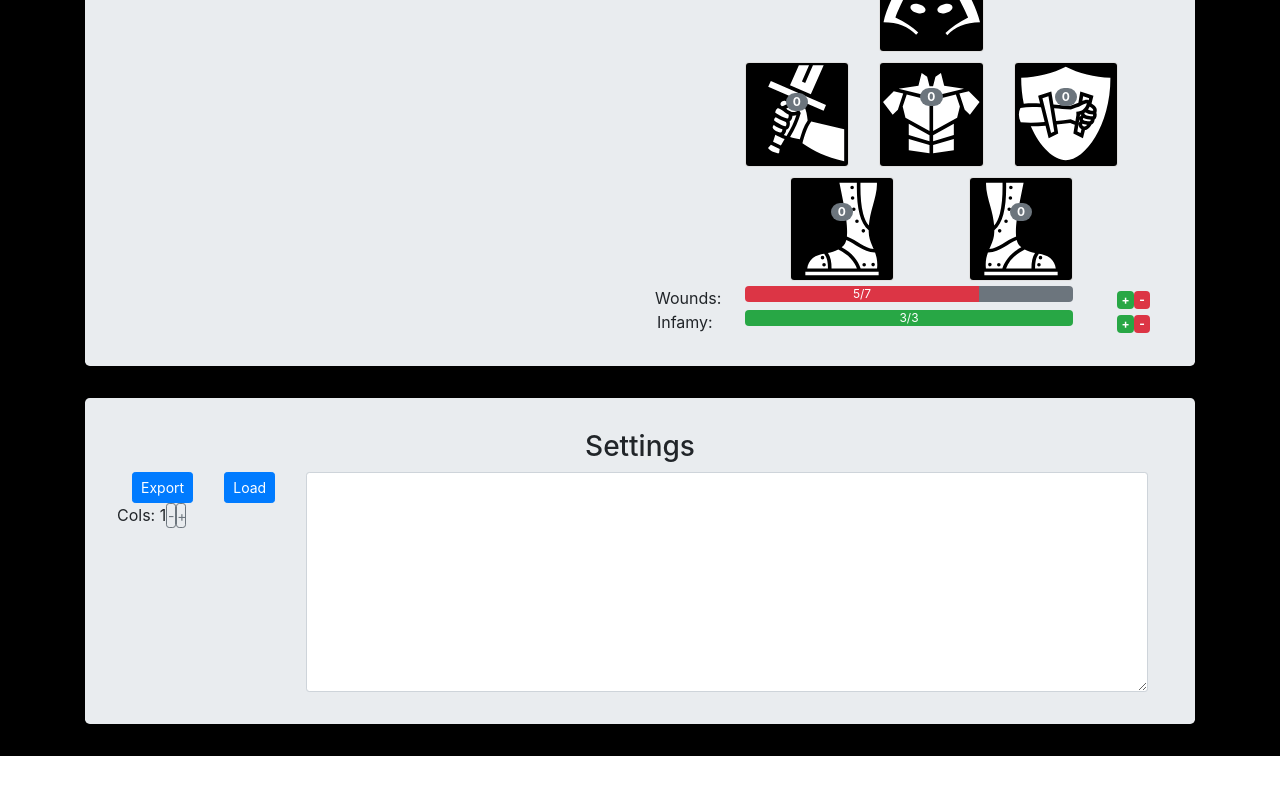
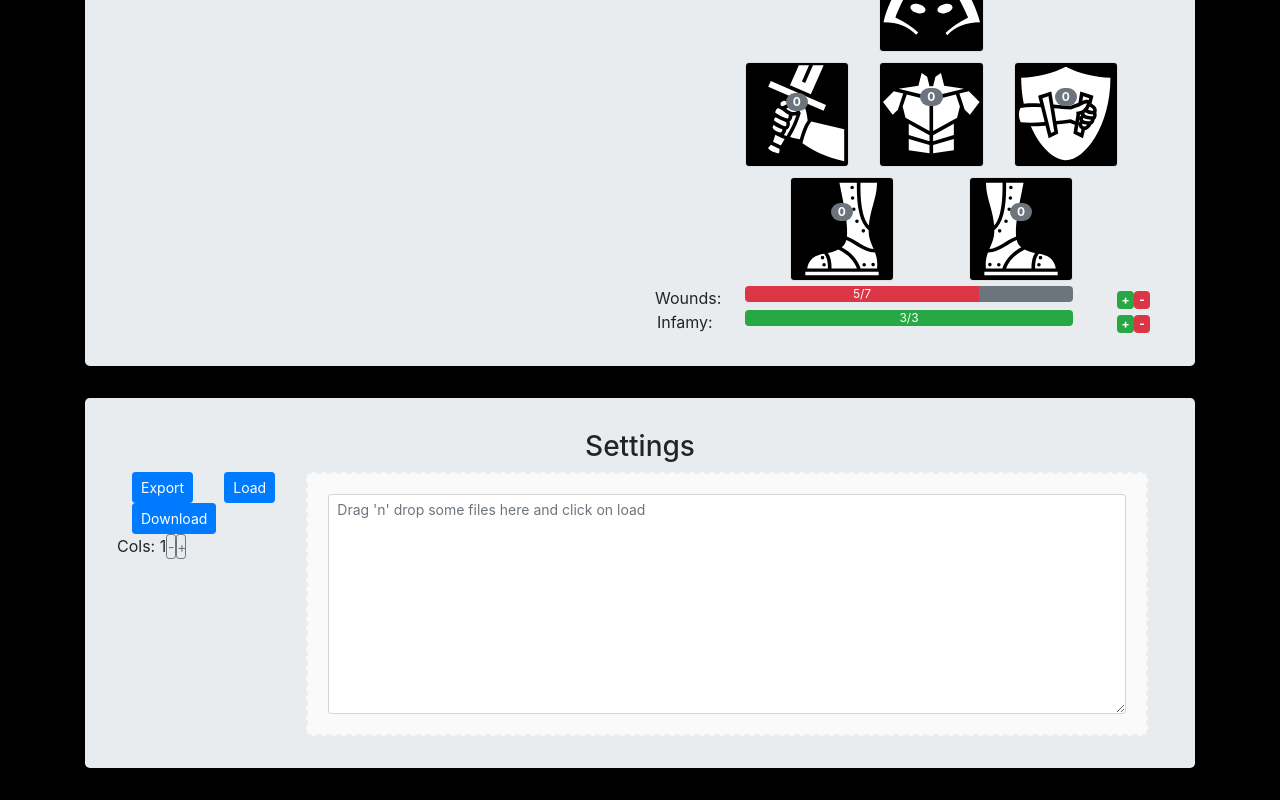
Before and after one commit to Coldlagerfeuer/DnDBlackCrusade, a React (Create React App) app: page / in a window 1280 px wide. Shown: the part 1291-2091 px from the top of the page. Before the commit the page ends 2047 px from the top, so only its background shows below. Built offline with nearby package versions, Linux system fonts and the light colour scheme.

Commit message:
Added up-/download file

```diff
--- a/src/components/character/character.tsx
+++ b/src/components/character/character.tsx
@@ -19,6 +19,7 @@ import { importInventory } from "../inventory/inventorySlice";
 import { TalentView } from "../talents/talentView";
 import { Armoury } from "../armoury/armoury";
 import { importArmoury } from "../armoury/armourySlice";
+import { FileUploadDrop } from "./fileUploadDrop";
 
 
 export const CharacterFunction = () => {
@@ -118,12 +119,13 @@ export const CharacterFunction = () => {
     }
 
     function getArmouryPane() {
-        return    <Jumbotron>
+        return <Jumbotron>
             <Armoury/>
         </Jumbotron>
     }
 
-    function getSettingsPane(){
+    function getSettingsPane() {
+
         return <Jumbotron>
             <Container>
                 <Row>
@@ -146,6 +148,21 @@ export const CharacterFunction = () => {
 
                         </Row>
                         <Row>
+                            <Col>
+
+                                <a href={`data:text/json;charset=utf-8,${encodeURIComponent(
+                                    JSON.stringify(completeState)
+                                )}`} download={"DnD-Character.json"}>
+
+                                    <Button size={"sm"}>Download</Button>
+                                </a>
+                            </Col>
+                            <Col>
+                                {/*<input type="file" />*/}
+                                {/*<FileUploadDrop />*/}
+                            </Col>
+                        </Row>
+                        <Row>
                             Cols: {mainCols}
                             <Button style={{ padding: 0, width: '10px', height: '25px' }} variant="outline-secondary"
                                     size="sm"
@@ -157,14 +174,17 @@ export const CharacterFunction = () => {
                         </Row>
                     </Col>
                     <Col sm={10}>
-                        <InputGroup>
-                            <FormControl as="textarea" size={"sm"} rows={10}
-                                         aria-label="Importfield"
-                                         value={importState}
-                                         onChange={(event) => {
-                                             setImportState(event.target.value)
-                                         }}/>
-                        </InputGroup>
+
+                        <FileUploadDrop {...{importState, setImportState}} />
+
+                        {/*<InputGroup>*/}
+                        {/*    <FormControl as="textarea" size={"sm"} rows={10}*/}
+                        {/*                 aria-label="Importfield"*/}
+                        {/*                 value={importState}*/}
+                        {/*                 onChange={(event) => {*/}
+                        {/*                     setImportState(event.target.value)*/}
+                        {/*                 }}/>*/}
+                        {/*</InputGroup>*/}
                     </Col>
                 </Row>
             </Container>
@@ -184,9 +204,9 @@ export const CharacterFunction = () => {
         <Row>
 
             <Col>
-            {allPanes.map(element =>
-                element
-            )}
+                {allPanes.map(element =>
+                    element
+                )}
             </Col>
         </Row>
 
--- /dev/null
+++ b/src/components/character/fileUploadDrop.tsx
@@ -0,0 +1,86 @@
+import React, { useCallback, useMemo } from "react";
+import { useDropzone } from "react-dropzone";
+import { FormControl, InputGroup } from "react-bootstrap";
+
+const baseStyle = {
+    flex: 1,
+    display: 'flex',
+    alignItems: 'center',
+    padding: '20px',
+    borderWidth: 2,
+    borderRadius: 2,
+    borderColor: '#eeeeee',
+    borderStyle: 'dashed',
+    backgroundColor: '#fafafa',
+    color: '#bdbdbd',
+    outline: 'none',
+    transition: 'border .24s ease-in-out'
+};
+
+const activeStyle = {
+    borderColor: '#2196f3'
+};
+
+const acceptStyle = {
+    borderColor: '#00e676'
+};
+
+const rejectStyle = {
+    borderColor: '#ff1744'
+};
+
+export const FileUploadDrop = ({ importState, setImportState }
+                                   : { importState: string, setImportState: React.Dispatch<React.SetStateAction<string>> }) => {
+
+    const onDrop = useCallback((acceptedFiles) => {
+        acceptedFiles.forEach((file: any) => {
+            const reader = new FileReader()
+
+            reader.onabort = () => console.log('file reading was aborted')
+            reader.onerror = () => console.log('file reading has failed')
+            reader.onload = () => {
+                // Do whatever you want with the file contents
+                const binaryStr = reader.result;
+                const result: string = binaryStr as string
+                setImportState(result)
+            }
+            reader.readAsText(file)
+        })
+
+    }, [])
+    const {
+        getRootProps,
+        isDragActive,
+        isDragAccept,
+        isDragReject
+    } = useDropzone({ onDrop, accept: 'application/json' })
+
+    const style = useMemo(() => ({
+        ...baseStyle,
+        ...(isDragActive ? activeStyle : {}),
+        ...(isDragAccept ? acceptStyle : {}),
+        ...(isDragReject ? rejectStyle : {})
+    }), [
+        isDragActive,
+        isDragReject,
+        isDragAccept
+    ]);
+
+    return (
+        <div {...getRootProps()} style={style}>
+
+            <InputGroup>
+                {/*<input {...getInputProps()} />*/}
+                <FormControl as="textarea" size={"sm"} rows={10}
+                             placeholder={"Drag 'n' drop some files here and click on load"}
+                             aria-label="Importfield"
+                             value={importState}
+                             onChange={(event) => {
+                                 setImportState(event.target.value)
+                             }}/>
+            </InputGroup>
+
+        </div>
+    )
+
+}
--- a/src/components/inventory/inventorySlice.ts
+++ b/src/components/inventory/inventorySlice.ts
@@ -72,9 +72,9 @@ export const inventorySlice = createSlice({
     initialState: itemsInitialState,
     reducers: {
         addItem: (state, action: PayloadAction<IItem>) => {
-            const { name, count } = action.payload;
+            const { name } = action.payload;
             const oldCount = state[name]?.count
-            state[name] = {...action.payload, count: oldCount ? oldCount + 1 : 1};
+            state[name] = { ...action.payload, count: oldCount ? oldCount + 1 : 1 };
         },
         addItemByName: (state, action: PayloadAction<string>) => {
             const itemname = action.payload;
@@ -123,5 +123,14 @@ export const inventorySlice = createSlice({
 })
 
 // Action creators are generated for each case reducer function
-export const { addItem, addItemByName, changeWeaponName, editWeapon, removeItem, editDescription, editCategory, importInventory } = inventorySlice.actions
+export const {
+    addItem,
+    addItemByName,
+    changeWeaponName,
+    editWeapon,
+    removeItem,
+    editDescription,
+    editCategory,
+    importInventory
+} = inventorySlice.actions
 export default inventorySlice.reducer
--- a/src/components/skills/skillSlice.ts
+++ b/src/components/skills/skillSlice.ts
@@ -10,10 +10,6 @@ export interface ISkill {
 export interface ISkillState {
     [name: string]: ISkill
 }
-
-const initialState = {
-    'Acrobatics (Ag)': { name: 'Acrobatics (Ag)', level: 3, type: 'Ag'}
-} as ISkillState
 
 export const skillSlice = createSlice({
     name: 'skills',
--- a/src/components/talents/talentEntry.tsx
+++ b/src/components/talents/talentEntry.tsx
@@ -1,11 +1,11 @@
 import { Badge, OverlayTrigger, Tooltip } from "react-bootstrap";
-import { useAppDispatch, useAppSelector } from "../../general/hooks";
+import { useAppSelector } from "../../general/hooks";
 import React from "react";
 
 
 export const TalentEntryFunction = ({ name = 'TALENTNAME' }) => {
     const talents = useAppSelector(state => state.talents);
-    const dispatch = useAppDispatch()
+    // const dispatch = useAppDispatch()
 
     const talent = talents[name];
 
```
Also changed, not shown: package.json (+7 -2 lines), 13 other files (tests, documents, lock files or other folders).
